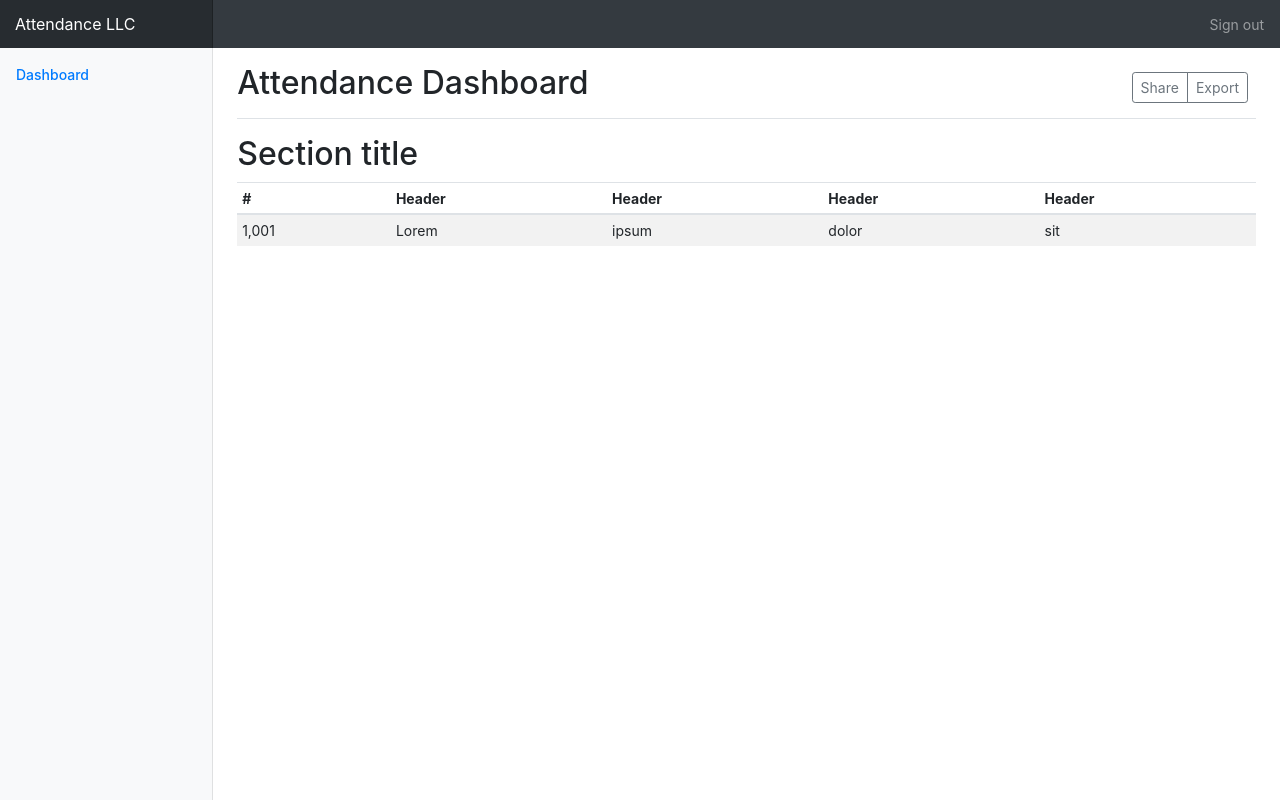
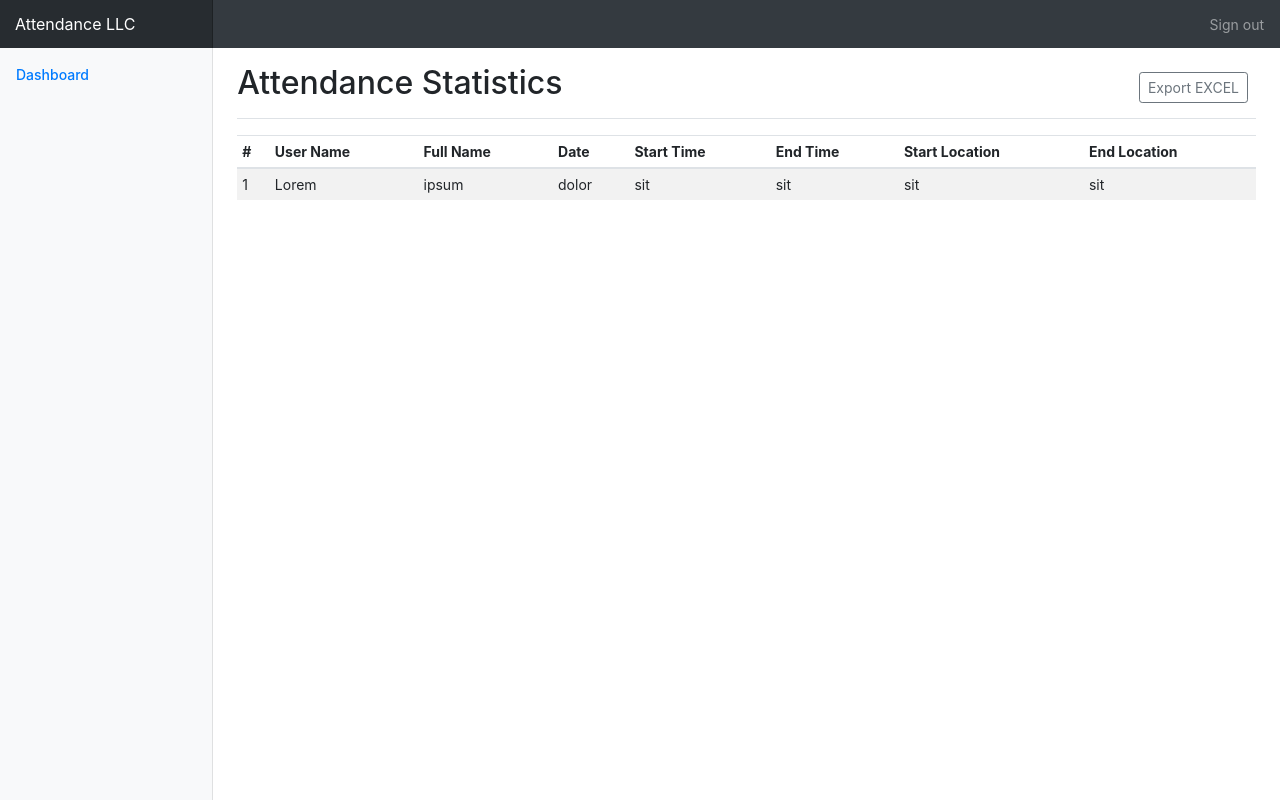
Before and after one commit to abukhalid-abdurrahman/turbo-hr, a Django app: page / in a window 1280 px wide. Run offline with Django 3.2, Linux system fonts and the light colour scheme; some libraries are stand-ins or nearby versions.

Commit message:
dashboard page changed

```diff
--- a/turboHrBot/turboHrBotApp/templates/attendance.html
+++ b/turboHrBot/turboHrBotApp/templates/attendance.html
@@ -119,34 +119,36 @@
 
         <main role="main" class="col-md-9 ml-sm-auto col-lg-10 pt-3 px-4">
           <div class="d-flex justify-content-between flex-wrap flex-md-nowrap align-items-center pb-2 mb-3 border-bottom">
-            <h1 class="h2">Attendance Dashboard</h1>
+            <h1 class="h2">Attendance Statistics</h1>
             <div class="btn-toolbar mb-2 mb-md-0">
               <div class="btn-group mr-2">
-                <button class="btn btn-sm btn-outline-secondary">Share</button>
-                <button class="btn btn-sm btn-outline-secondary">Export</button>
+                <button class="btn btn-sm btn-outline-secondary">Export EXCEL</button>
               </div>
             </div>
           </div>
-
-
-          <h2>Section title</h2>
           <div class="table-responsive">
             <table class="table table-striped table-sm">
               <thead>
                 <tr>
                   <th>#</th>
-                  <th>Header</th>
-                  <th>Header</th>
-                  <th>Header</th>
-                  <th>Header</th>
+                  <th>User Name</th>
+                  <th>Full Name</th>
+                  <th>Date</th>
+                  <th>Start Time</th>
+                  <th>End Time</th>
+                  <th>Start Location</th>
+                  <th>End Location</th>
                 </tr>
               </thead>
               <tbody>
                 <tr>
-                  <td>1,001</td>
+                  <td>1</td>
                   <td>Lorem</td>
                   <td>ipsum</td>
                   <td>dolor</td>
+                  <td>sit</td>
+                  <td>sit</td>
+                  <td>sit</td>
                   <td>sit</td>
                 </tr>
               </tbody>
```
